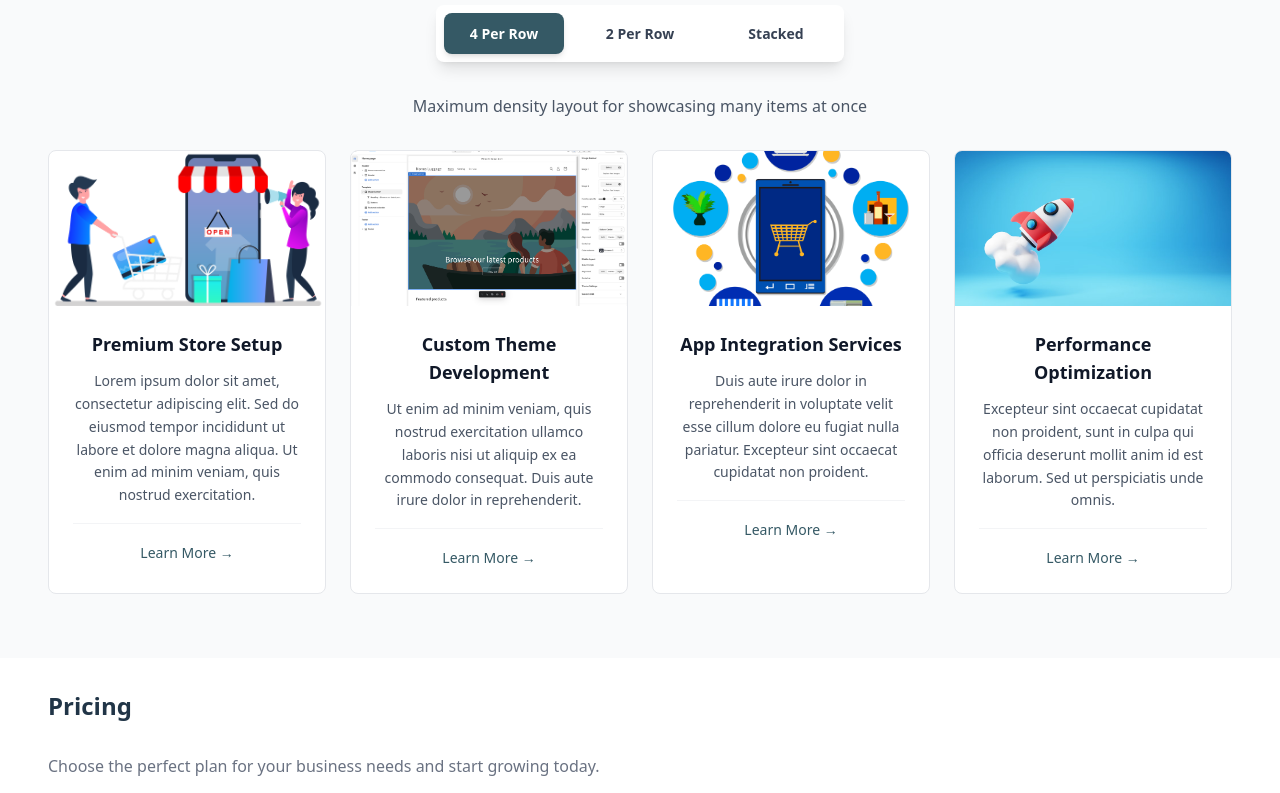
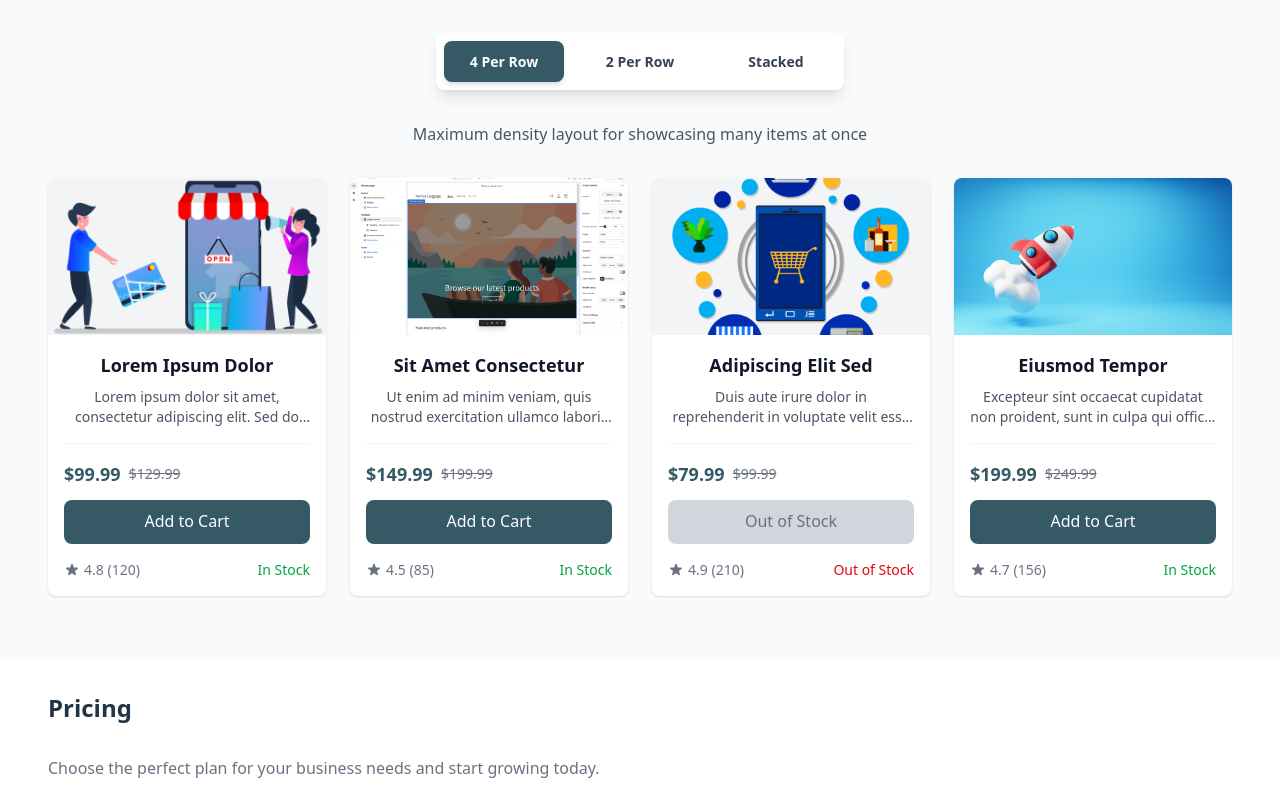
Before and after one commit to devfromnyc/shopify-business-website, a React (Vite) app: page /shopify-learn-more in a window 1280 px wide. Shown: the part 1127-1920 px from the top of the page. Built offline with nearby package versions, Linux system fonts and the light colour scheme.

Commit message:
Update carousels to feature product cards as well as the layout tabbed content

```diff
--- a/src/components/sections/LayoutTabbedContent.jsx
+++ b/src/components/sections/LayoutTabbedContent.jsx
@@ -71,24 +71,65 @@ const LayoutTabbedContent = () => {
         {contentCards.map((card) => (
           <div
             key={card.id}
-            className="group bg-white border border-gray-200 rounded-lg overflow-hidden hover:shadow-lg hover:border-[#355965] transition-all duration-300 cursor-pointer">
-            <div className="aspect-video w-full overflow-hidden">
+            className="group bg-white rounded-lg overflow-hidden shadow-sm hover:shadow-xl transition-all duration-300">
+            {/* Image Container */}
+            <div className="relative aspect-video w-full overflow-hidden bg-gray-100">
               <img
                 src={card.image}
                 alt={card.title}
-                className="w-full h-full object-cover group-hover:scale-105 transition-transform duration-300"
+                className="w-full h-full object-cover group-hover:scale-105 transition-transform duration-500"
               />
             </div>
-            <div className="p-6">
-              <h3 className="text-lg font-semibold text-gray-900 mb-3 group-hover:text-[#355965] transition-colors duration-200">
+
+            {/* Content Container */}
+            <div className="p-4 flex flex-col">
+              {/* Title */}
+              <h3 className="text-lg font-semibold text-gray-900 mb-2 group-hover:text-[#355965] transition-colors duration-200">
                 {card.title}
               </h3>
-              <p className="text-gray-600 text-sm leading-relaxed">
+
+              {/* Description */}
+              <p className="text-gray-600 text-sm line-clamp-2 mb-4">
                 {card.description}
               </p>
-              <div className="mt-4 pt-4 border-t border-gray-100">
-                <span className="text-[#355965] text-sm font-medium group-hover:text-[#2a464f] transition-colors duration-200">
-                  Learn More →
+
+              {/* Price and Action */}
+              <div className="flex flex-col space-y-3 pt-4 border-t border-gray-100">
+                <div className="flex items-center space-x-2">
+                  <span className="text-lg font-bold text-[#355965]">
+                    ${card.price.toFixed(2)}
+                  </span>
+                  {card.originalPrice && (
+                    <span className="text-sm text-gray-500 line-through">
+                      ${card.originalPrice.toFixed(2)}
+                    </span>
+                  )}
+                </div>
+                <button
+                  className={`w-full px-4 py-2 rounded-full text-sm font-medium transition-colors duration-200 ${
+                    card.inStock
+                      ? "bg-[#355965] text-white hover:bg-[#2a464f]"
+                      : "bg-gray-300 text-gray-500 cursor-not-allowed"
+                  }`}
+                  disabled={!card.inStock}>
+                  {card.inStock ? "Add to Cart" : "Out of Stock"}
+                </button>
+              </div>
+
+              {/* Additional Info */}
+              <div className="mt-4 flex items-center justify-between text-sm text-gray-500">
+                <span className="flex items-center">
+                  <svg
+                    className="w-4 h-4 mr-1"
+                    fill="currentColor"
+                    viewBox="0 0 20 20">
+                    <path d="M9.049 2.927c.3-.921 1.603-.921 1.902 0l1.07 3.292a1 1 0 00.95.69h3.462c.969 0 1.371 1.24.588 1.81l-2.8 2.034a1 1 0 00-.364 1.118l1.07 3.292c.3.921-.755 1.688-1.54 1.118l-2.8-2.034a1 1 0 00-1.175 0l-2.8 2.034c-.784.57-1.838-.197-1.539-1.118l1.07-3.292a1 1 0 00-.364-1.118L2.98 8.72c-.783-.57-.38-1.81.588-1.81h3.461a1 1 0 00.951-.69l1.07-3.292z" />
+                  </svg>
+                  {card.rating} ({card.reviewCount})
+                </span>
+                <span
+                  className={card.inStock ? "text-green-600" : "text-red-600"}>
+                  {card.inStock ? "In Stock" : "Out of Stock"}
                 </span>
               </div>
             </div>
@@ -108,7 +149,8 @@ const LayoutTabbedContent = () => {
         </h2>
         <p className="text-lg text-gray-600 max-w-xl mx-auto">
           Shopify's customizer is very powerful and leaves the door open for us
-          to add almost any feature you need for your business.
+          to add almost any feature you need to extend your theme's
+          capabilities.
           <br />
           Toggle between the different layouts to get an idea of what the
           (endless) possibilities are!
--- a/src/components/sections/MobileCarousel.jsx
+++ b/src/components/sections/MobileCarousel.jsx
@@ -1,7 +1,7 @@
-import React, { useState, useRef, useEffect } from "react";
+import React, { useState, useEffect, useRef } from "react";
 import "./MobileCarousel.css";
 
-const MobileCarousel = ({ items }) => {
+const MobileCarousel = ({ items = [] }) => {
   const [currentIndex, setCurrentIndex] = useState(0);
   const [touchStart, setTouchStart] = useState(null);
   const [touchEnd, setTouchEnd] = useState(null);
@@ -9,109 +9,157 @@ const MobileCarousel = ({ items }) => {
 
   const minSwipeDistance = 50;
 
-  const onTouchStart = (e) => {
+  const handleTouchStart = (e) => {
     setTouchEnd(null);
     setTouchStart(e.targetTouches[0].clientX);
   };
 
-  const onTouchMove = (e) => {
+  const handleTouchMove = (e) => {
     setTouchEnd(e.targetTouches[0].clientX);
   };
 
-  const onTouchEnd = () => {
+  const handleTouchEnd = () => {
     if (!touchStart || !touchEnd) return;
     const distance = touchStart - touchEnd;
     const isLeftSwipe = distance > minSwipeDistance;
     const isRightSwipe = distance < -minSwipeDistance;
 
     if (isLeftSwipe) {
-      goToNext();
+      handleNext();
     }
     if (isRightSwipe) {
-      goToPrevious();
+      handlePrevious();
     }
   };
 
-  const goToSlide = (index) => {
+  const handlePrevious = () => {
+    setCurrentIndex((prevIndex) =>
+      prevIndex === 0 ? items.length - 1 : prevIndex - 1
+    );
+  };
+
+  const handleNext = () => {
+    setCurrentIndex((prevIndex) =>
+      prevIndex === items.length - 1 ? 0 : prevIndex + 1
+    );
+  };
+
+  const handleIndicatorClick = (index) => {
     setCurrentIndex(index);
   };
 
-  const goToNext = () => {
-    setCurrentIndex((prev) => (prev + 1) % items.length);
-  };
-
-  const goToPrevious = () => {
-    setCurrentIndex((prev) => (prev - 1 + items.length) % items.length);
-  };
-
   return (
+    <div className="mobile-carousel" ref={carouselRef}>
       <div
-      className="mobile-carousel"
-      ref={carouselRef}
-      onTouchStart={onTouchStart}
-      onTouchMove={onTouchMove}
-      onTouchEnd={onTouchEnd}>
+        className="carousel-container"
+        onTouchStart={handleTouchStart}
+        onTouchMove={handleTouchMove}
+        onTouchEnd={handleTouchEnd}>
+        {/* Navigation Arrows */}
         <button
-        className="carousel-arrow carousel-arrow-prev"
-        onClick={goToPrevious}
-        aria-label="Previous slide">
+          className="carousel-arrow carousel-arrow-left"
+          onClick={handlePrevious}>
           <svg
-          width="24"
-          height="24"
+            xmlns="http://www.w3.org/2000/svg"
+            fill="none"
             viewBox="0 0 24 24"
-          fill="none"
-          xmlns="http://www.w3.org/2000/svg">
+            strokeWidth={2}
+            stroke="currentColor"
+            className="w-6 h-6">
             <path
-            d="M15 18L9 12L15 6"
-            stroke="currentColor"
-            strokeWidth="2"
               strokeLinecap="round"
               strokeLinejoin="round"
+              d="M15.75 19.5L8.25 12l7.5-7.5"
             />
           </svg>
         </button>
         <button
-        className="carousel-arrow carousel-arrow-next"
-        onClick={goToNext}
-        aria-label="Next slide">
+          className="carousel-arrow carousel-arrow-right"
+          onClick={handleNext}>
           <svg
-          width="24"
-          height="24"
+            xmlns="http://www.w3.org/2000/svg"
+            fill="none"
             viewBox="0 0 24 24"
-          fill="none"
-          xmlns="http://www.w3.org/2000/svg">
+            strokeWidth={2}
+            stroke="currentColor"
+            className="w-6 h-6">
             <path
-            d="M9 6L15 12L9 18"
-            stroke="currentColor"
-            strokeWidth="2"
               strokeLinecap="round"
               strokeLinejoin="round"
+              d="M8.25 4.5l7.5 7.5-7.5 7.5"
             />
           </svg>
         </button>
+
+        {/* Slides */}
         <div
-        className="carousel-container"
-        style={{ transform: `translateX(-${currentIndex * 100}%)` }}>
-        {items.map((item, index) => (
+          className="carousel-slides"
+          style={{
+            transform: `translateX(-${currentIndex * 100}%)`,
+          }}>
+          {items.map((item) => (
             <div key={item.id} className="carousel-slide">
-            <div className="group bg-white border border-gray-200 rounded-lg overflow-hidden hover:shadow-lg hover:border-[#355965] transition-all duration-300">
-              <div className="aspect-video w-full overflow-hidden">
+              <div className="bg-white rounded-lg overflow-hidden shadow-sm">
+                {/* Image Container */}
+                <div className="relative aspect-video w-full overflow-hidden bg-gray-100">
                   <img
                     src={item.image}
                     alt={item.title}
-                  className="w-full h-full object-cover group-hover:scale-105 transition-transform duration-300"
+                    className="w-full h-full object-cover"
                   />
                 </div>
-              <div className="p-6">
-                <h3 className="text-lg font-semibold text-gray-900 mb-3 group-hover:text-[#355965] transition-colors duration-200">
+
+                {/* Content Container */}
+                <div className="p-4 flex flex-col">
+                  {/* Title */}
+                  <h3 className="text-lg font-semibold text-gray-900 mb-2">
                     {item.title}
                   </h3>
-                <p className="text-gray-600 text-sm leading-relaxed">
+
+                  {/* Description */}
+                  <p className="text-gray-600 text-sm line-clamp-2 mb-4">
                     {item.description}
                   </p>
-                <div className="mt-4 pt-4 border-t border-gray-100">
-                  <span className="text-[#355965] text-sm font-medium group-hover:text-[#2a464f] transition-colors duration-200">
-                    Learn More →
+
+                  {/* Price and Action */}
+                  <div className="flex flex-col space-y-3 pt-4 border-t border-gray-100">
+                    <div className="flex items-center space-x-2">
+                      <span className="text-lg font-bold text-[#355965]">
+                        ${item.price.toFixed(2)}
+                      </span>
+                      {item.originalPrice && (
+                        <span className="text-sm text-gray-500 line-through">
+                          ${item.originalPrice.toFixed(2)}
+                        </span>
+                      )}
+                    </div>
+                    <button
+                      className={`w-full px-4 py-2 rounded-full text-sm font-medium transition-colors duration-200 ${
+                        item.inStock
+                          ? "bg-[#355965] text-white hover:bg-[#2a464f]"
+                          : "bg-gray-300 text-gray-500 cursor-not-allowed"
+                      }`}
+                      disabled={!item.inStock}>
+                      {item.inStock ? "Add to Cart" : "Out of Stock"}
+                    </button>
+                  </div>
+
+                  {/* Additional Info */}
+                  <div className="mt-4 flex items-center justify-between text-sm text-gray-500">
+                    <span className="flex items-center">
+                      <svg
+                        className="w-4 h-4 mr-1"
+                        fill="currentColor"
+                        viewBox="0 0 20 20">
+                        <path d="M9.049 2.927c.3-.921 1.603-.921 1.902 0l1.07 3.292a1 1 0 00.95.69h3.462c.969 0 1.371 1.24.588 1.81l-2.8 2.034a1 1 0 00-.364 1.118l1.07 3.292c.3.921-.755 1.688-1.54 1.118l-2.8-2.034a1 1 0 00-1.175 0l-2.8 2.034c-.784.57-1.838-.197-1.539-1.118l1.07-3.292a1 1 0 00-.364-1.118L2.98 8.72c-.783-.57-.38-1.81.588-1.81h3.461a1 1 0 00.951-.69l1.07-3.292z" />
+                      </svg>
+                      {item.rating} ({item.reviewCount})
+                    </span>
+                    <span
+                      className={
+                        item.inStock ? "text-green-600" : "text-red-600"
+                      }>
+                      {item.inStock ? "In Stock" : "Out of Stock"}
                     </span>
                   </div>
                 </div>
@@ -120,14 +168,18 @@ const MobileCarousel = ({ items }) => {
           ))}
         </div>
 
+        {/* Indicators */}
         <div className="carousel-indicators">
           {items.map((_, index) => (
             <button
               key={index}
-            className={`indicator ${currentIndex === index ? "active" : ""}`}
-            onClick={() => goToSlide(index)}
+              className={`carousel-indicator ${
+                currentIndex === index ? "active" : ""
+              }`}
+              onClick={() => handleIndicatorClick(index)}
             />
           ))}
+        </div>
       </div>
     </div>
   );
--- a/src/utils/layoutData.js
+++ b/src/utils/layoutData.js
@@ -39,29 +39,49 @@ export const contentCards = [
   {
     id: 1,
     image: "/src/assets/store-opening.png",
-    title: "Premium Store Setup",
+    title: "Lorem Ipsum Dolor",
     description:
       "Lorem ipsum dolor sit amet, consectetur adipiscing elit. Sed do eiusmod tempor incididunt ut labore et dolore magna aliqua. Ut enim ad minim veniam, quis nostrud exercitation.",
+    price: 99.99,
+    originalPrice: 129.99,
+    rating: 4.8,
+    reviewCount: 120,
+    inStock: true,
   },
   {
     id: 2,
     image: "/src/assets/theme-editor.png",
-    title: "Custom Theme Development",
+    title: "Sit Amet Consectetur",
     description:
       "Ut enim ad minim veniam, quis nostrud exercitation ullamco laboris nisi ut aliquip ex ea commodo consequat. Duis aute irure dolor in reprehenderit.",
+    price: 149.99,
+    originalPrice: 199.99,
+    rating: 4.5,
+    reviewCount: 85,
+    inStock: true,
   },
   {
     id: 3,
     image: "/src/assets/shopping-bold.png",
-    title: "App Integration Services",
+    title: "Adipiscing Elit Sed",
     description:
       "Duis aute irure dolor in reprehenderit in voluptate velit esse cillum dolore eu fugiat nulla pariatur. Excepteur sint occaecat cupidatat non proident.",
+    price: 79.99,
+    originalPrice: 99.99,
+    rating: 4.9,
+    reviewCount: 210,
+    inStock: false,
   },
   {
     id: 4,
     image: "/src/assets/rocket.avif",
-    title: "Performance Optimization",
+    title: "Eiusmod Tempor",
     description:
       "Excepteur sint occaecat cupidatat non proident, sunt in culpa qui officia deserunt mollit anim id est laborum. Sed ut perspiciatis unde omnis.",
+    price: 199.99,
+    originalPrice: 249.99,
+    rating: 4.7,
+    reviewCount: 156,
+    inStock: true,
   },
 ];
```
Also changed, not shown: src/components/sections/MobileCarousel.css (+68 -33 lines). Lines whose indentation alone changed are shown as unchanged.
